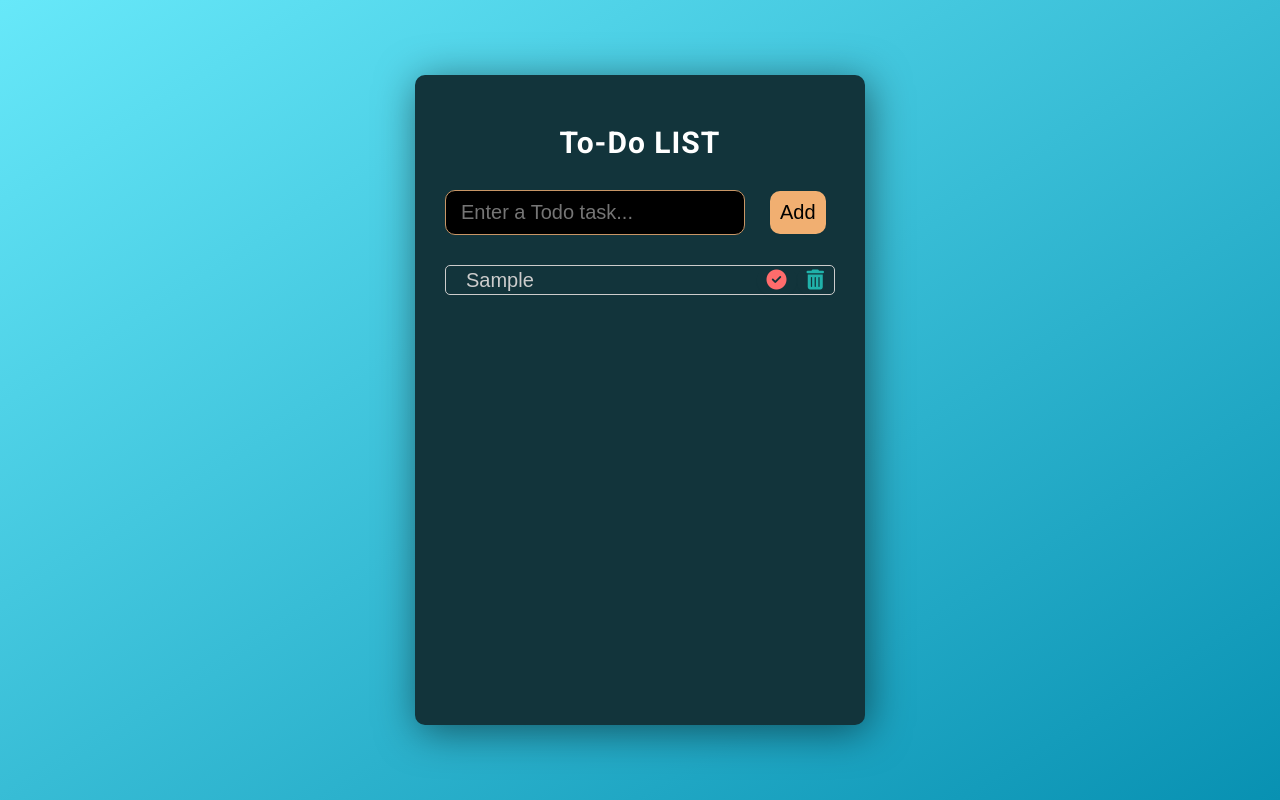
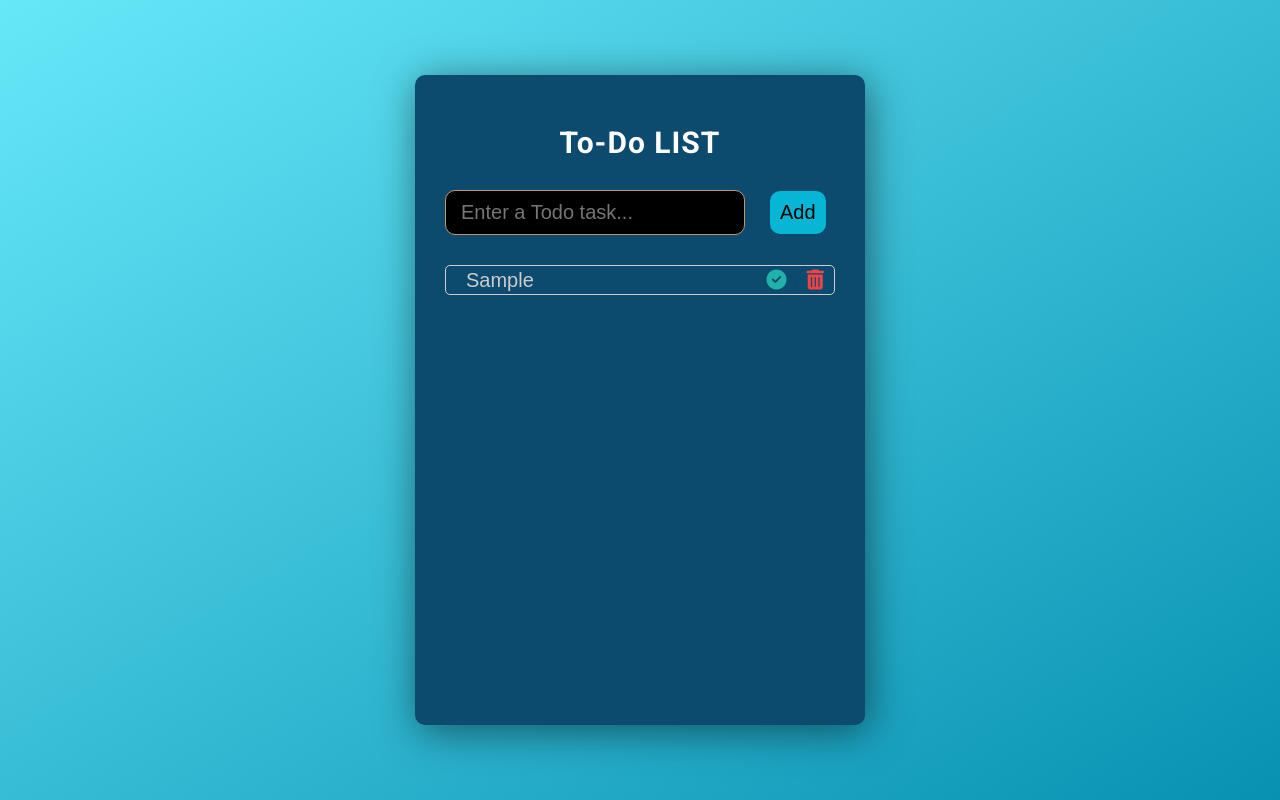
Before and after one commit to ichiomafrancis/todoList, a React (Create React App) app: page / in a window 1280 px wide. Both pictures are taken after typing "Sample" into the empty fields and a click on the button "Add". Built offline with nearby package versions, Linux system fonts and the light colour scheme.

Commit message:
made some changes to some colors

```diff
--- a/src/App.css
+++ b/src/App.css
@@ -5,7 +5,7 @@
 }
 
 .app {
-  background-color: #12343b;
+  background-color: #0c4a6e;
   min-width: 45rem;
   min-height: 65rem;
   padding: 3rem;
@@ -30,6 +30,7 @@
   align-items: center;
   margin-bottom: 3rem;
 }
+
 .form-input {
   outline: none;
   width: 30rem;
@@ -56,7 +57,7 @@ button:hover {
 }
 
 .button-add {
-  background-color: #f1af71;
+  background-color: #06b6d4;
 }
 
 .list-wrapper {
@@ -76,7 +77,7 @@ button:hover {
 
 .list {
   width: 22rem;
-  background-color: #12343b;
+  background-color: #0c4a6e;
   border: none;
   color: #ccc;
   font-size: 2rem;
@@ -93,21 +94,17 @@ button:hover {
 }
 
 .button-complete {
-  color: #ff6c6c;
-}
-
-.button-edit {
-  color: #e2d029;
+  color: lightseagreen;
 }
 
 .button-delete {
-  color: lightseagreen;
+  color: #ef4444;
 }
 
-.button-delete:hover,
+/* .button-delete:hover,
 .button-delete:active {
   background-color: #f00;
-}
+} */
 
 .complete {
   text-decoration-style: solid;
```
